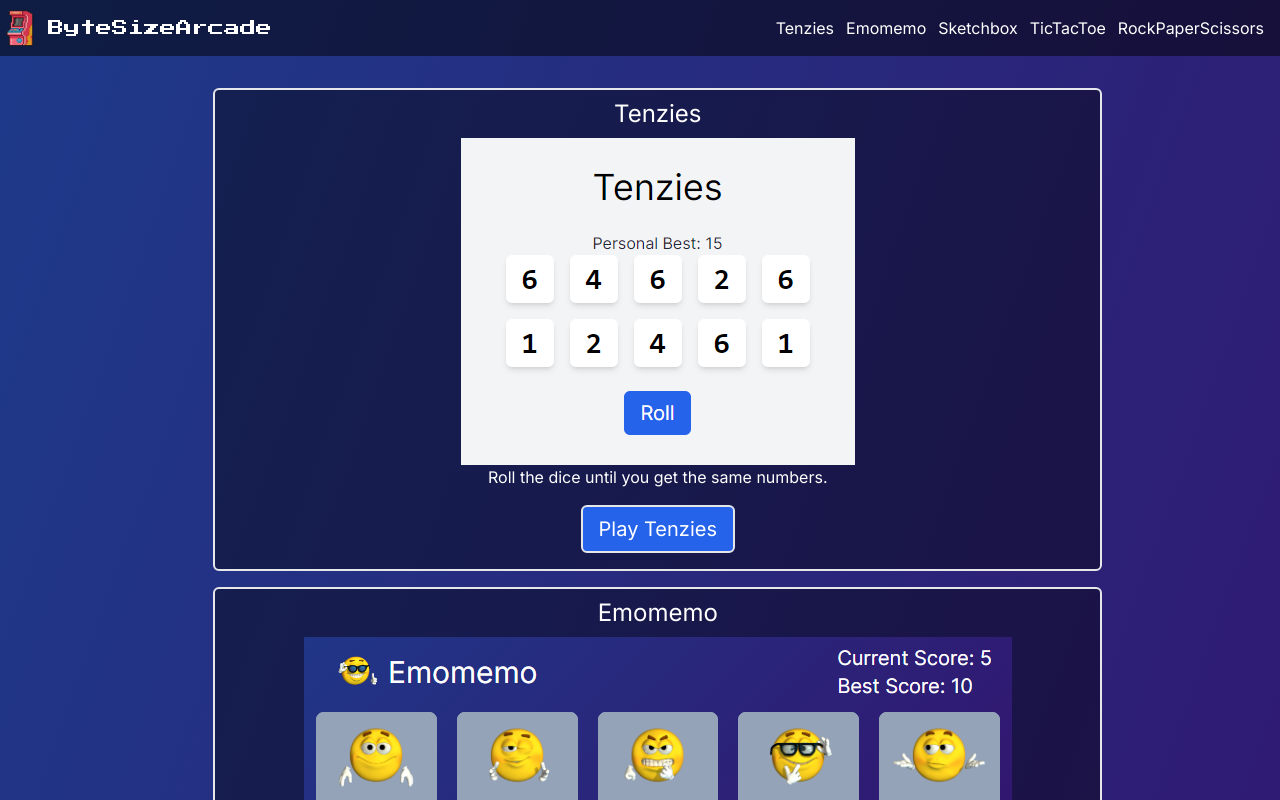
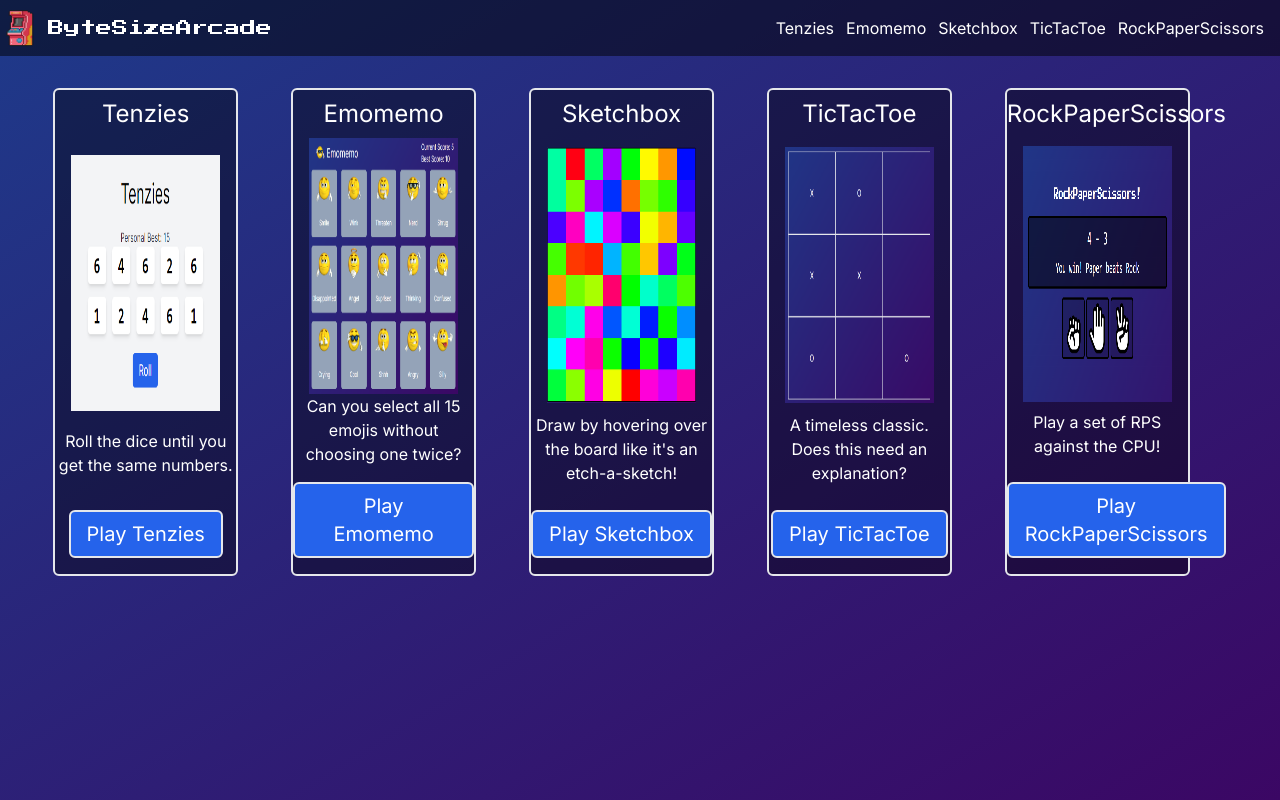
Before and after one commit to alex-nemeth/bite-size-arcade, a React (Vite) app: page / in a window 1280 px wide. Shown: the top 800 px of the page. Built offline with nearby package versions, Linux system fonts and the light colour scheme.

Commit message:
homepage responsivity

```diff
--- a/src/components/Homepage.jsx
+++ b/src/components/Homepage.jsx
@@ -9,10 +9,10 @@ export default function Homepage() {
 
     function generateCards() {
         return games.map((game) => (
-            <div className="border-2 rounded-md flex flex-col bg-transparent/40 w-10/12">
+            <div className="border-2 rounded-md flex flex-col justify-between bg-transparent/40 w-10/12">
                 <h1 className="text-2xl text-center py-2">{game.title}</h1>
                 <Link to={game.url}>
-                    <img className="px-4 mx-auto" src={game.img} alt="" />
+                    <img className="px-4 mx-auto h-64" src={game.img} alt="" />
                 </Link>
                 <p className="text-md text-center">{game.description}</p>
                 <Link className="mx-auto" to={game.url}>
@@ -25,7 +25,7 @@ export default function Homepage() {
     }
 
     return (
-        <div className="grid grid-cols-1 w-10/12 ms-auto gap-4">
+        <div className="grid grid-cols-1 w-10/12 mx-auto gap-4 xl:grid-cols-5 xl:w-11/12">
             {generateCards()}
         </div>
     );
```
